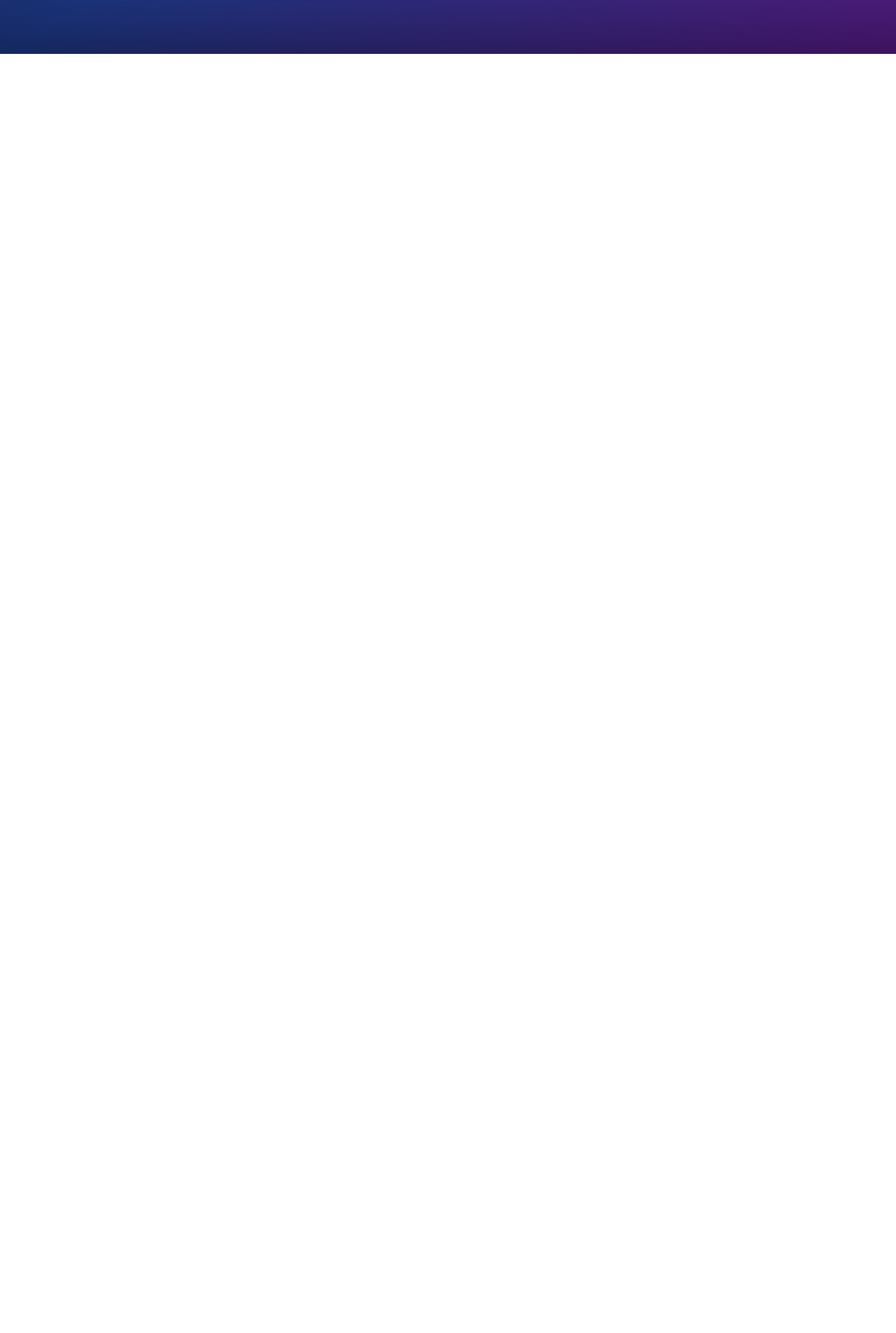
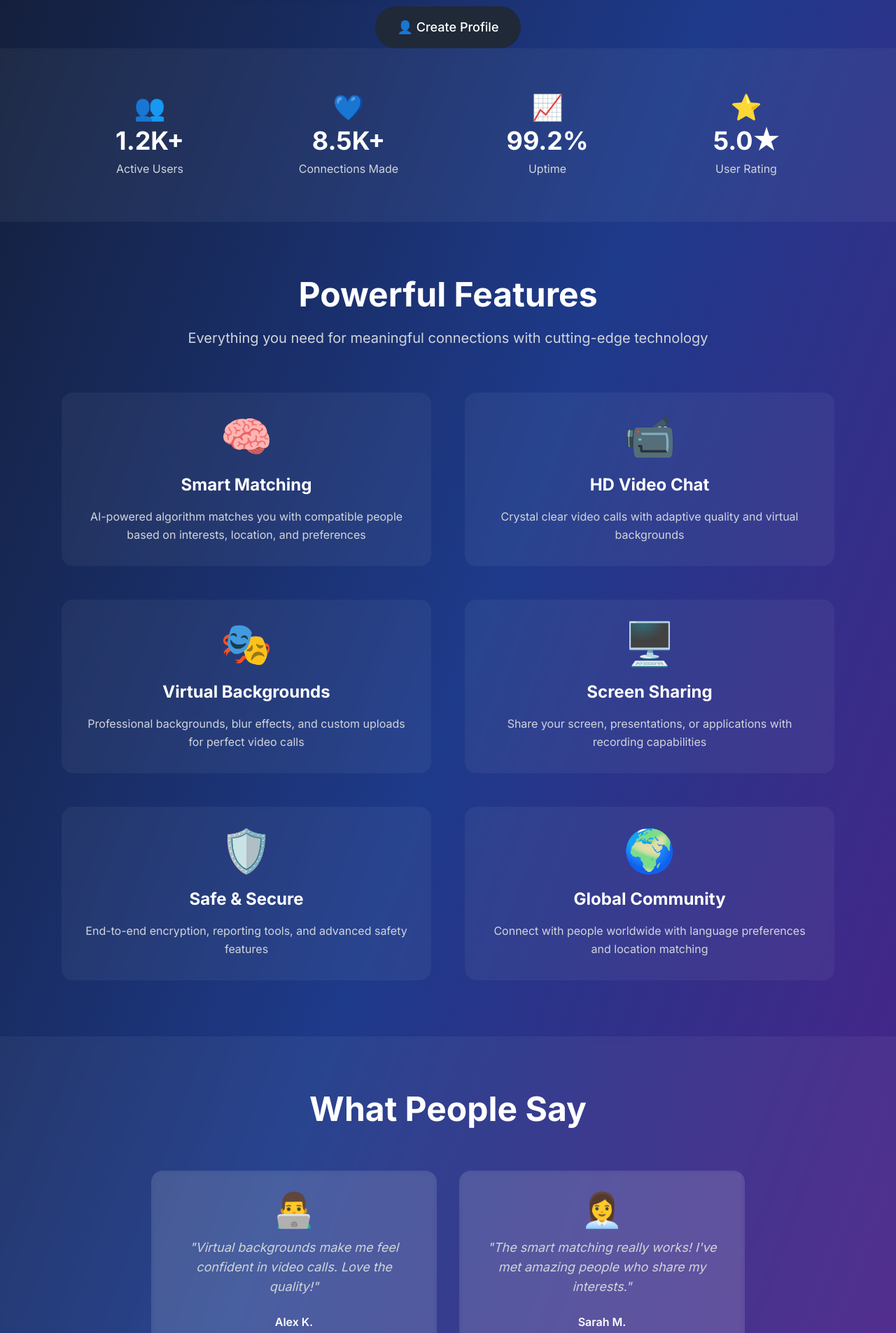
Before and after one commit to BTheCoderr/MeetopiaAPP, a Next.js app: page / in a window 1280 px wide. Shown: the part 723-2628 px from the top of the page at 70% size. Before the commit the page ends 800 px from the top, so only its background shows below. Built offline with nearby package versions, Linux system fonts and the light colour scheme; no server answers.

Commit message:
Complete feature-rich homepage with T logo, stats, features, and testimonials

```diff
--- a/src/app/page.tsx
+++ b/src/app/page.tsx
@@ -24,18 +24,19 @@ export default function Home() {
       <nav className="p-6 relative z-10">
         <div className="flex items-center justify-between max-w-6xl mx-auto">
           <div className="flex items-center space-x-3">
-            <div className="w-10 h-10 bg-gradient-to-r from-blue-500 to-purple-600 rounded-full flex items-center justify-center">
-              <span className="text-white font-bold text-lg">M</span>
+            <div className="w-12 h-12 bg-gradient-to-r from-blue-500 to-purple-600 rounded-full flex items-center justify-center">
+              <span className="text-white font-bold text-xl">T</span>
             </div>
             <div>
-              <h1 className="text-white font-bold text-xl">Meetopia</h1>
+              <h1 className="text-white font-bold text-2xl">Meetopia</h1>
               <p className="text-gray-300 text-sm">Connect Worldwide</p>
             </div>
           </div>
 
           <div className="flex items-center space-x-4">
-            <button className="bg-white/10 hover:bg-white/20 text-white px-4 py-2 rounded-full transition-all">
-              🦋 Product Hunt
+            <button className="bg-white/10 hover:bg-white/20 text-white px-4 py-2 rounded-full transition-all flex items-center space-x-2">
+              <span>🦋</span>
+              <span className="hidden md:block">Product Hunt</span>
             </button>
             <button className="bg-purple-600 hover:bg-purple-700 text-white px-4 py-2 rounded-full transition-all">
               ? Tutorial
@@ -47,7 +48,7 @@ export default function Home() {
         </div>
       </nav>
 
-      {/* Main Content */}
+      {/* Hero Section */}
       <div className="flex flex-col items-center justify-center min-h-[70vh] px-6 relative z-10">
         <div className="text-center max-w-4xl mx-auto">
           {/* Rocket Icon */}
@@ -70,7 +71,7 @@ export default function Home() {
           </p>
 
           {/* Main Action Buttons */}
-          <div className="flex flex-col md:flex-row gap-6 justify-center items-center">
+          <div className="flex flex-col md:flex-row gap-6 justify-center items-center mb-16">
             <Link
               href="/chat/video"
               className="inline-block bg-gradient-to-r from-blue-500 to-purple-600 hover:from-blue-600 hover:to-purple-700 text-white font-bold py-6 px-12 rounded-full text-xl transition-all transform hover:scale-105 shadow-2xl min-w-[300px]"
@@ -85,11 +86,191 @@ export default function Home() {
               📹 Watch Demo
             </Link>
           </div>
+
+          {/* Create Profile Button */}
+          <Link
+            href="/profile/setup"
+            className="inline-block bg-gray-800 hover:bg-gray-700 text-white font-medium py-4 px-8 rounded-full text-lg transition-all"
+          >
+            👤 Create Profile
+          </Link>
         </div>
       </div>
 
-      {/* Bottom decorative elements */}
-      <div className="absolute bottom-0 left-0 w-full h-32 bg-gradient-to-t from-black/30 to-transparent"></div>
+      {/* Stats Section */}
+      <div className="bg-white/5 backdrop-blur-sm py-16 relative z-10">
+        <div className="max-w-6xl mx-auto px-6">
+          <div className="grid md:grid-cols-4 gap-8 text-center">
+            <div className="space-y-2">
+              <div className="text-4xl mb-2">👥</div>
+              <div className="text-4xl font-bold text-white">1.2K+</div>
+              <div className="text-gray-300">Active Users</div>
+            </div>
+            <div className="space-y-2">
+              <div className="text-4xl mb-2">💙</div>
+              <div className="text-4xl font-bold text-white">8.5K+</div>
+              <div className="text-gray-300">Connections Made</div>
+            </div>
+            <div className="space-y-2">
+              <div className="text-4xl mb-2">📈</div>
+              <div className="text-4xl font-bold text-white">99.2%</div>
+              <div className="text-gray-300">Uptime</div>
+            </div>
+            <div className="space-y-2">
+              <div className="text-4xl mb-2">⭐</div>
+              <div className="text-4xl font-bold text-white">5.0★</div>
+              <div className="text-gray-300">User Rating</div>
+            </div>
+          </div>
+        </div>
+      </div>
+
+      {/* Features Section */}
+      <div className="py-20 relative z-10">
+        <div className="max-w-6xl mx-auto px-6">
+          <div className="text-center mb-16">
+            <h2 className="text-5xl font-bold text-white mb-6">Powerful Features</h2>
+            <p className="text-xl text-gray-300 max-w-3xl mx-auto">
+              Everything you need for meaningful connections with cutting-edge technology
+            </p>
+          </div>
+
+          <div className="grid md:grid-cols-2 gap-12">
+            {/* Smart Matching */}
+            <div className="bg-white/5 backdrop-blur-sm rounded-2xl p-8 text-center">
+              <div className="text-6xl mb-6">🧠</div>
+              <h3 className="text-2xl font-bold text-white mb-4">Smart Matching</h3>
+              <p className="text-gray-300 leading-relaxed">
+                AI-powered algorithm matches you with compatible people based on interests, location, and preferences
+              </p>
+            </div>
+
+            {/* HD Video Chat */}
+            <div className="bg-white/5 backdrop-blur-sm rounded-2xl p-8 text-center">
+              <div className="text-6xl mb-6">📹</div>
+              <h3 className="text-2xl font-bold text-white mb-4">HD Video Chat</h3>
+              <p className="text-gray-300 leading-relaxed">
+                Crystal clear video calls with adaptive quality and virtual backgrounds
+              </p>
+            </div>
+
+            {/* Virtual Backgrounds */}
+            <div className="bg-white/5 backdrop-blur-sm rounded-2xl p-8 text-center">
+              <div className="text-6xl mb-6">🎭</div>
+              <h3 className="text-2xl font-bold text-white mb-4">Virtual Backgrounds</h3>
+              <p className="text-gray-300 leading-relaxed">
+                Professional backgrounds, blur effects, and custom uploads for perfect video calls
+              </p>
+            </div>
+
+            {/* Screen Sharing */}
+            <div className="bg-white/5 backdrop-blur-sm rounded-2xl p-8 text-center">
+              <div className="text-6xl mb-6">🖥️</div>
+              <h3 className="text-2xl font-bold text-white mb-4">Screen Sharing</h3>
+              <p className="text-gray-300 leading-relaxed">
+                Share your screen, presentations, or applications with recording capabilities
+              </p>
+            </div>
+
+            {/* Safe & Secure */}
+            <div className="bg-white/5 backdrop-blur-sm rounded-2xl p-8 text-center">
+              <div className="text-6xl mb-6">🛡️</div>
+              <h3 className="text-2xl font-bold text-white mb-4">Safe & Secure</h3>
+              <p className="text-gray-300 leading-relaxed">
+                End-to-end encryption, reporting tools, and advanced safety features
+              </p>
+            </div>
+
+            {/* Global Community */}
+            <div className="bg-white/5 backdrop-blur-sm rounded-2xl p-8 text-center">
+              <div className="text-6xl mb-6">🌍</div>
+              <h3 className="text-2xl font-bold text-white mb-4">Global Community</h3>
+              <p className="text-gray-300 leading-relaxed">
+                Connect with people worldwide with language preferences and location matching
+              </p>
+            </div>
+          </div>
+        </div>
+      </div>
+
+      {/* Testimonials Section */}
+      <div className="bg-white/5 backdrop-blur-sm py-20 relative z-10">
+        <div className="max-w-4xl mx-auto px-6">
+          <h2 className="text-5xl font-bold text-white text-center mb-16">What People Say</h2>
+
+          <div className="grid md:grid-cols-2 gap-8">
+            <div className="bg-white/10 backdrop-blur-sm rounded-2xl p-8 text-center">
+              <div className="text-5xl mb-4">👨‍💻</div>
+              <p className="text-lg text-gray-300 mb-6 italic">
+                "Virtual backgrounds make me feel confident in video calls. Love the quality!"
+              </p>
+              <div className="font-semibold text-white">Alex K.</div>
+              <div className="text-gray-400">London, UK</div>
+            </div>
+
+            <div className="bg-white/10 backdrop-blur-sm rounded-2xl p-8 text-center">
+              <div className="text-5xl mb-4">👩‍💼</div>
+              <p className="text-lg text-gray-300 mb-6 italic">
+                "The smart matching really works! I've met amazing people who share my interests."
+              </p>
+              <div className="font-semibold text-white">Sarah M.</div>
+              <div className="text-gray-400">New York, USA</div>
+            </div>
+          </div>
+        </div>
+      </div>
+
+      {/* Final CTA Section */}
+      <div className="py-20 relative z-10">
+        <div className="max-w-4xl mx-auto px-6 text-center">
+          <div className="text-6xl mb-8">✨</div>
+          <h2 className="text-5xl font-bold text-white mb-6">Ready to Start Connecting?</h2>
+          <p className="text-xl text-gray-300 mb-12">
+            Join millions of users already making meaningful connections worldwide. It's free, fast, and secure.
+          </p>
+
+          <Link
+            href="/chat/video"
+            className="inline-block bg-gradient-to-r from-blue-500 to-purple-600 hover:from-blue-600 hover:to-purple-700 text-white font-bold py-6 px-12 rounded-full text-xl transition-all transform hover:scale-105 shadow-2xl"
+          >
+            ⚡ Start Connecting Now
+          </Link>
+
+          <div className="flex justify-center items-center space-x-8 mt-12 text-sm text-gray-400">
+            <div className="flex items-center space-x-2">
+              <span className="w-2 h-2 bg-green-500 rounded-full"></span>
+              <span>100% Secure</span>
+            </div>
+            <div className="flex items-center space-x-2">
+              <span className="w-2 h-2 bg-yellow-500 rounded-full"></span>
+              <span>Instant Connect</span>
+            </div>
+            <div className="flex items-center space-x-2">
+              <span className="w-2 h-2 bg-blue-500 rounded-full"></span>
+              <span>24/7 Available</span>
+            </div>
+          </div>
+        </div>
+      </div>
+
+      {/* Footer */}
+      <div className="bg-black/20 backdrop-blur-sm py-8 relative z-10">
+        <div className="max-w-6xl mx-auto px-6 text-center">
+          <div className="flex items-center justify-center space-x-3 mb-4">
+            <div className="w-8 h-8 bg-gradient-to-r from-blue-500 to-purple-600 rounded-full flex items-center justify-center">
+              <span className="text-white font-bold text-sm">T</span>
+            </div>
+            <span className="text-white font-semibold text-lg">Meetopia</span>
+          </div>
+          <p className="text-gray-400 text-sm mb-4">
+            Connecting the world, one conversation at a time.
+          </p>
+          <div className="flex justify-center items-center space-x-6 text-xs text-gray-500">
+            <span>🔒 Featured on Product Hunt</span>
+            <span>📈 Growing Community</span>
+          </div>
+        </div>
+      </div>
     </div>
   )
 }
```
